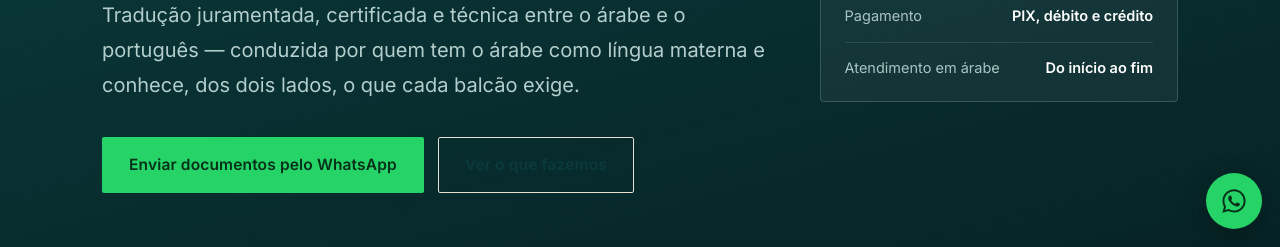
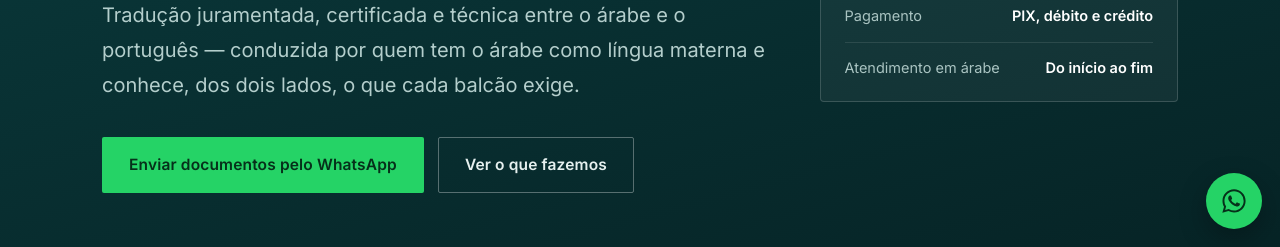
Before and after one commit to yallaconecta/yallaconecta.github.io, a plain HTML site: page index.html in a window 1280 px wide. Both pictures are taken after a click on the button "PT". Shown: the part 553-800 px from the top of the page. Drawn offline with nearby package versions, Linux system fonts and the light colour scheme.

Commit message:
Ajustes: botao secundario no hero e titulo/descricao em arabe

```diff
--- a/index.html
+++ b/index.html
@@ -77,8 +77,8 @@ html[dir="rtl"] .btn{font-family:var(--f-ar)}
 .btn-dark:hover{background:var(--petrol-2)}
 .btn-ghost{border-color:var(--hair);background:transparent;color:var(--petrol)}
 .btn-ghost:hover{border-color:var(--petrol)}
-.sec-dark .btn-ghost{border-color:rgba(255,255,255,.3);color:#E6F0EF}
-.sec-dark .btn-ghost:hover{border-color:#fff}
+.sec-dark .btn-ghost,.hero .btn-ghost{border-color:rgba(255,255,255,.32);color:#E6F0EF}
+.sec-dark .btn-ghost:hover,.hero .btn-ghost:hover{border-color:#fff;background:rgba(255,255,255,.07)}
 .topbar{background:var(--petrol-2);color:#9FBAB8;font-size:12.5px;letter-spacing:.02em;padding:9px 0}
 .topbar .wrap{display:flex;gap:16px;flex-wrap:wrap;justify-content:space-between;align-items:center}
 header{position:sticky;top:env(safe-area-inset-top,0px);z-index:60;background:rgba(250,247,241,.93);backdrop-filter:blur(12px);border-bottom:1px solid var(--hair)}
@@ -546,6 +546,12 @@ function setLang(l){
     var t = ar ? el.getAttribute('data-ar') : el.getAttribute('data-pt');
     if(t) el.textContent = t;
   });
+  document.title = ar ? 'ترجمة محلّفة ومعتمدة عربي–برتغالي في البرازيل | يلا كونيكتا'
+                      : 'Tradução Juramentada Árabe em Curitiba | YallaConecta';
+  var md = document.querySelector('meta[name="description"]');
+  if(md) md.setAttribute('content', ar
+    ? 'ترجمة محلّفة ومعتمدة من العربية إلى البرتغالية وبالعكس في البرازيل: السجل العدلي، شهادات الأحوال المدنية، الشهادات الجامعية، العقود وملصقات التصدير. خدمتك بالعربي من أول رسالة إلى التسليم.'
+    : 'Tradução juramentada e certificada árabe–português em Curitiba, Itapoá, Joinville e São Paulo. Certidões, antecedentes criminais, diplomas, contratos e rótulos para exportação.');
   document.getElementById('b-pt').className = ar ? '' : 'on';
   document.getElementById('b-ar').className = ar ? 'on' : '';
   try{ localStorage.setItem('yc-lang', l); }catch(e){}
```
